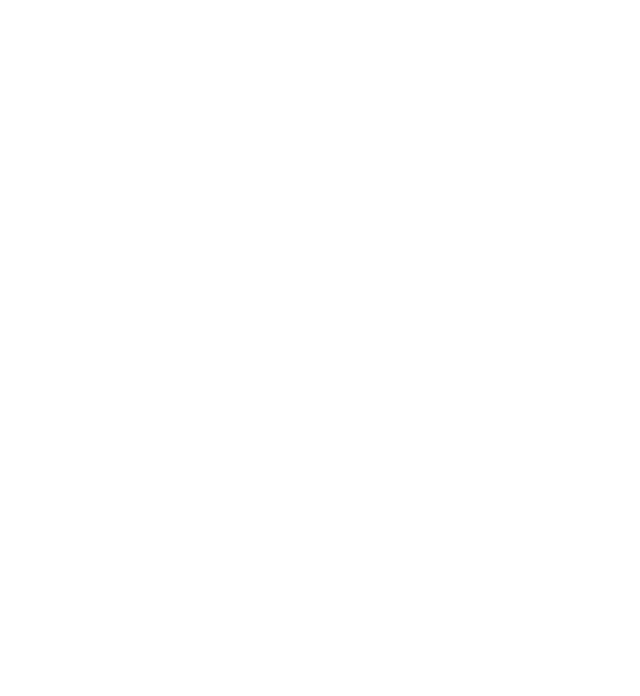
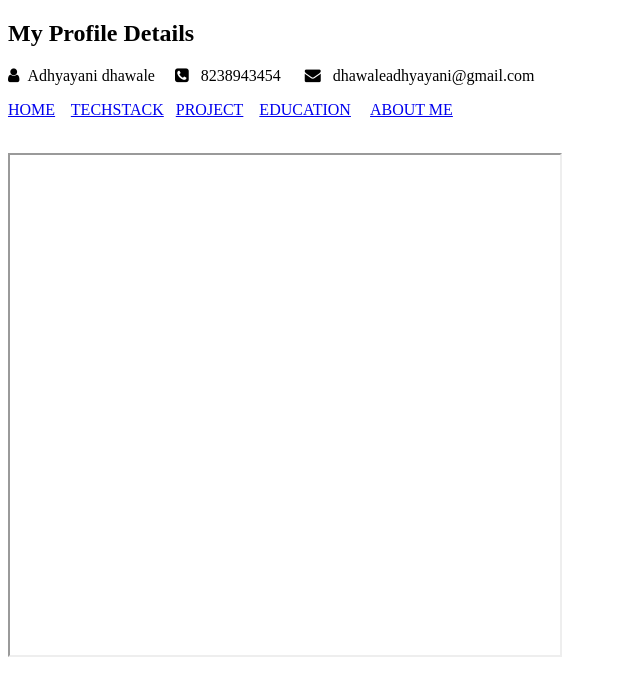
Before and after one commit to adhyayanidhawale/my-profile, a plain HTML site: page index.html in a window 1280 px wide. Shown: the whole page, without its empty margins (0-640 px from the left). Drawn offline with Linux system fonts and the light colour scheme.

Commit message:
header and icon created
header and icon created

```diff
--- a/index.html
+++ b/index.html
@@ -4,8 +4,23 @@
     <meta charset="UTF-8">
     <meta name="viewport" content="width=device-width, initial-scale=1.0">
     <title>My Profile</title>
+    <link rel="stylesheet" href="https://cdnjs.cloudflare.com/ajax/libs/font-awesome/4.7.0/css/font-awesome.min.css">
 </head>
 <body>
+    <h2> My Profile Details </h2>
+    <i class="fa fa-user" aria-hidden="true"></i> &nbsp;Adhyayani dhawale &nbsp;&nbsp;&nbsp;
+    <i class="fa fa-phone-square" aria-hidden="true"></i> &nbsp; 8238943454 &nbsp;&nbsp; &nbsp;
+    <i class="fa fa-envelope" aria-hidden="true"></i> &nbsp; dhawaleadhyayani@gmail.com &nbsp; &nbsp;&nbsp;<br>
+    <p>
+        <a href="#" target=""> HOME</a> &nbsp;&nbsp;
+        <a href="#" target=""> TECHSTACK</a>&nbsp;&nbsp;
+         <a href="#" target=""> PROJECT</a>&nbsp; &nbsp;
+         <a href="#" target=""> EDUCATION</a> &nbsp; &nbsp;
+         <a href="#" target=""> ABOUT ME</a>
+    </p>
+    <br>
+    <iframe src="about:blank" width="550px" height="500px"></iframe>
+
 
 </body>
 </html>
```
